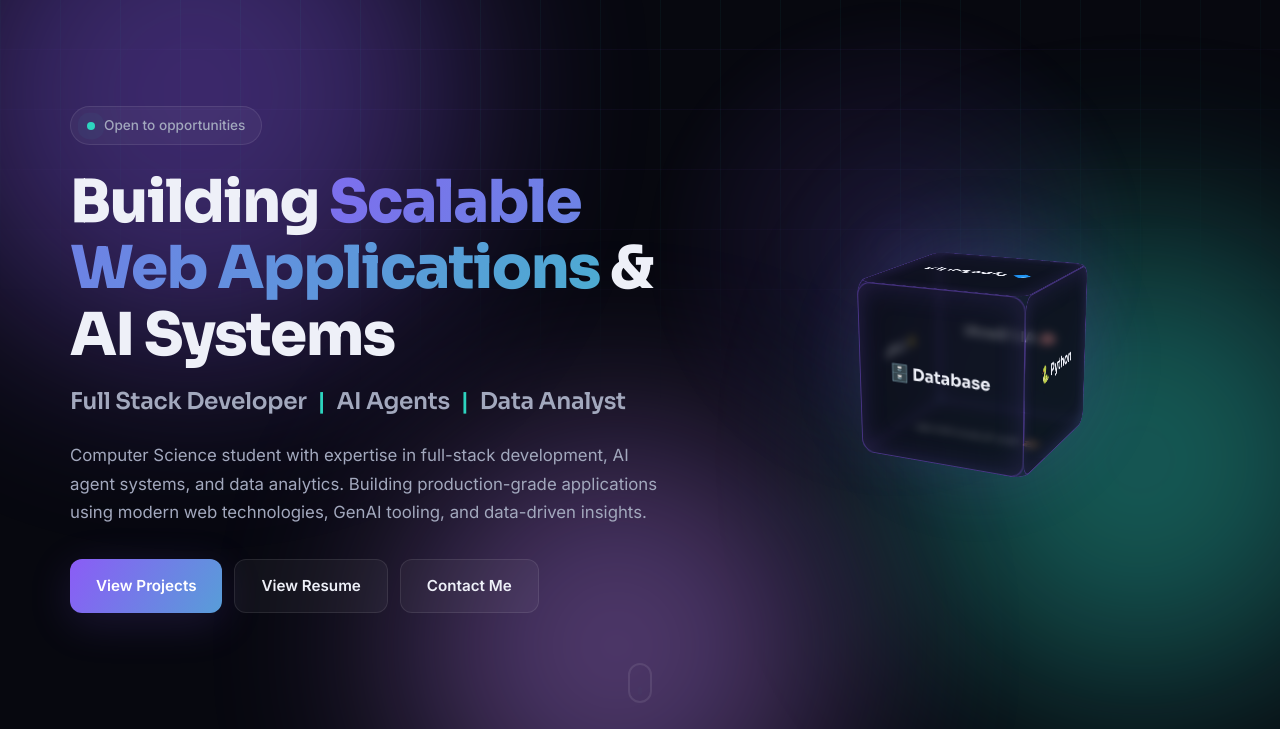
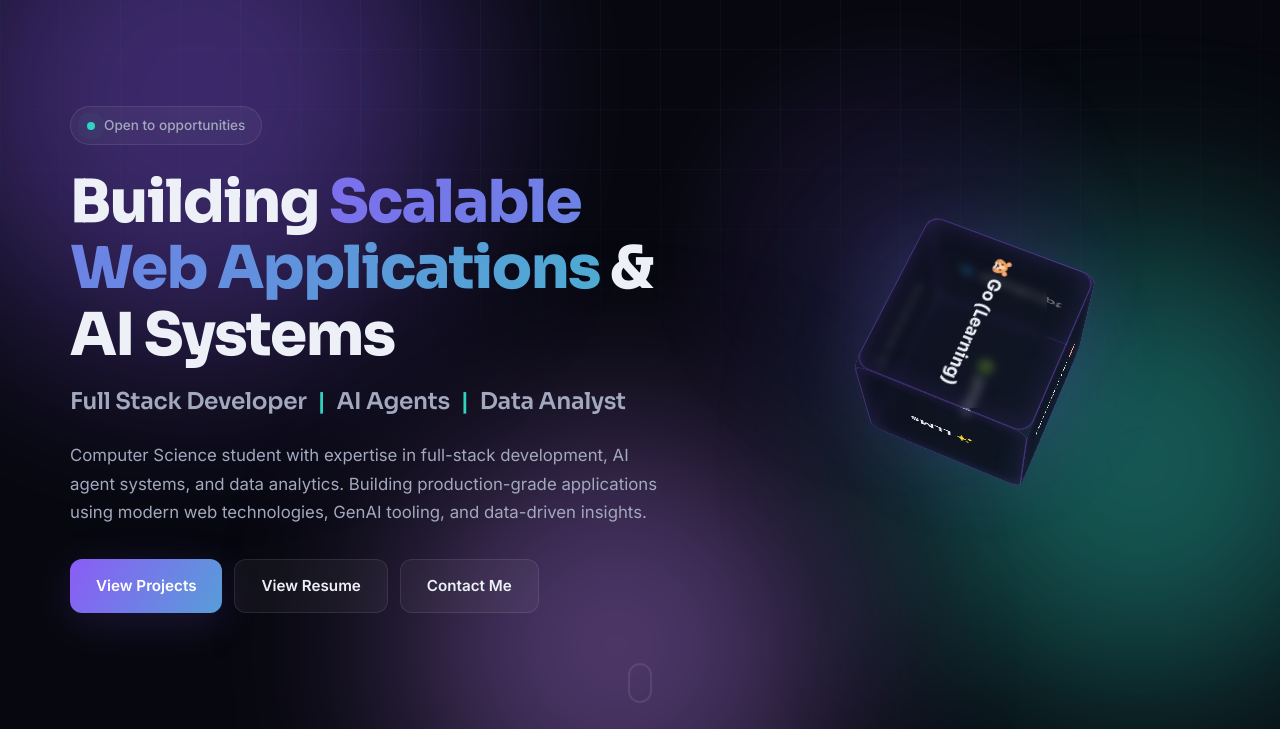
Before and after one commit to shreyansh0207/Shreyansh_Portfolio, a plain HTML site: page index.html in a window 1280 px wide. Shown: the part 71-800 px from the top of the page. Drawn offline with Linux system fonts and the light colour scheme.

Commit message:
Cube: replace Python with Node, add dual-axis 360 tumble so all 6 faces are visible

```diff
--- a/index.html
+++ b/index.html
@@ -64,8 +64,8 @@
               <div class="cube-face f1">🧠 AI / GenAI</div>
               <div class="cube-face f2">✨ LLMs</div>
               <div class="cube-face f3">🗄️ Database</div>
-              <div class="cube-face f4">🐍 Python</div>
-              <div class="cube-face f5">🔷 TypeScript</div>
+              <div class="cube-face f4">🔷 TypeScript</div>
+              <div class="cube-face f5">🟢 Node</div>
               <div class="cube-face f6">🐹 Go (Learning)</div>
             </div>
           </div>
--- a/styles.css
+++ b/styles.css
@@ -121,8 +121,11 @@ html[data-theme="light"] .theme-toggle .icon-moon { display: none; }
 .hero-visual { position: relative; display: flex; align-items: center; justify-content: center; min-height: 320px; }
 .cube-wrap { perspective: 1000px; animation: bob 6s ease-in-out infinite; }
 @keyframes bob { 0%,100%{transform:translateY(0)} 50%{transform:translateY(-16px)} }
-.cube { position: relative; width: 170px; height: 170px; transform-style: preserve-3d; animation: spin 16s linear infinite; }
-@keyframes spin { from { transform: rotateX(-16deg) rotateY(0deg); } to { transform: rotateX(-16deg) rotateY(360deg); } }
+.cube { position: relative; width: 170px; height: 170px; transform-style: preserve-3d; animation: spin 22s linear infinite; }
+@keyframes spin {
+  0% { transform: rotateX(0deg) rotateY(0deg); }
+  100% { transform: rotateX(360deg) rotateY(360deg); }
+}
 .cube-face { position: absolute; inset: 0; display: flex; align-items: center; justify-content: center; text-align: center; padding: 12px; font-family: var(--font-head); font-weight: 700; font-size: 1.02rem; line-height: 1.3; color: var(--text); background: color-mix(in srgb, var(--bg-2) 62%, transparent); border: 1px solid color-mix(in srgb, var(--violet) 45%, transparent); border-radius: 14px; backdrop-filter: blur(4px); box-shadow: inset 0 0 30px rgba(139,92,246,0.15); }
 .f1 { transform: rotateY(0deg) translateZ(85px); }
 .f2 { transform: rotateY(90deg) translateZ(85px); }
```
